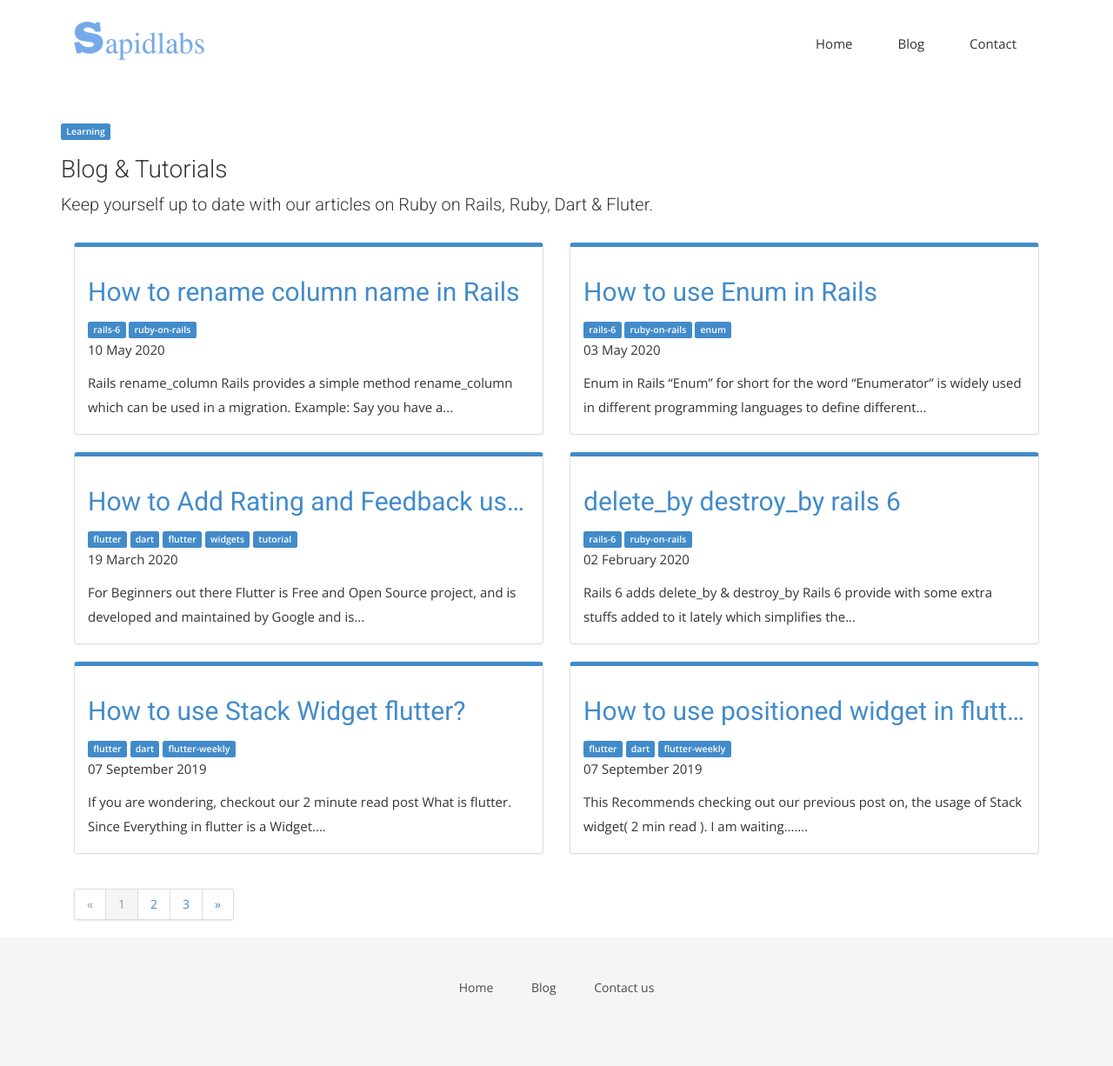
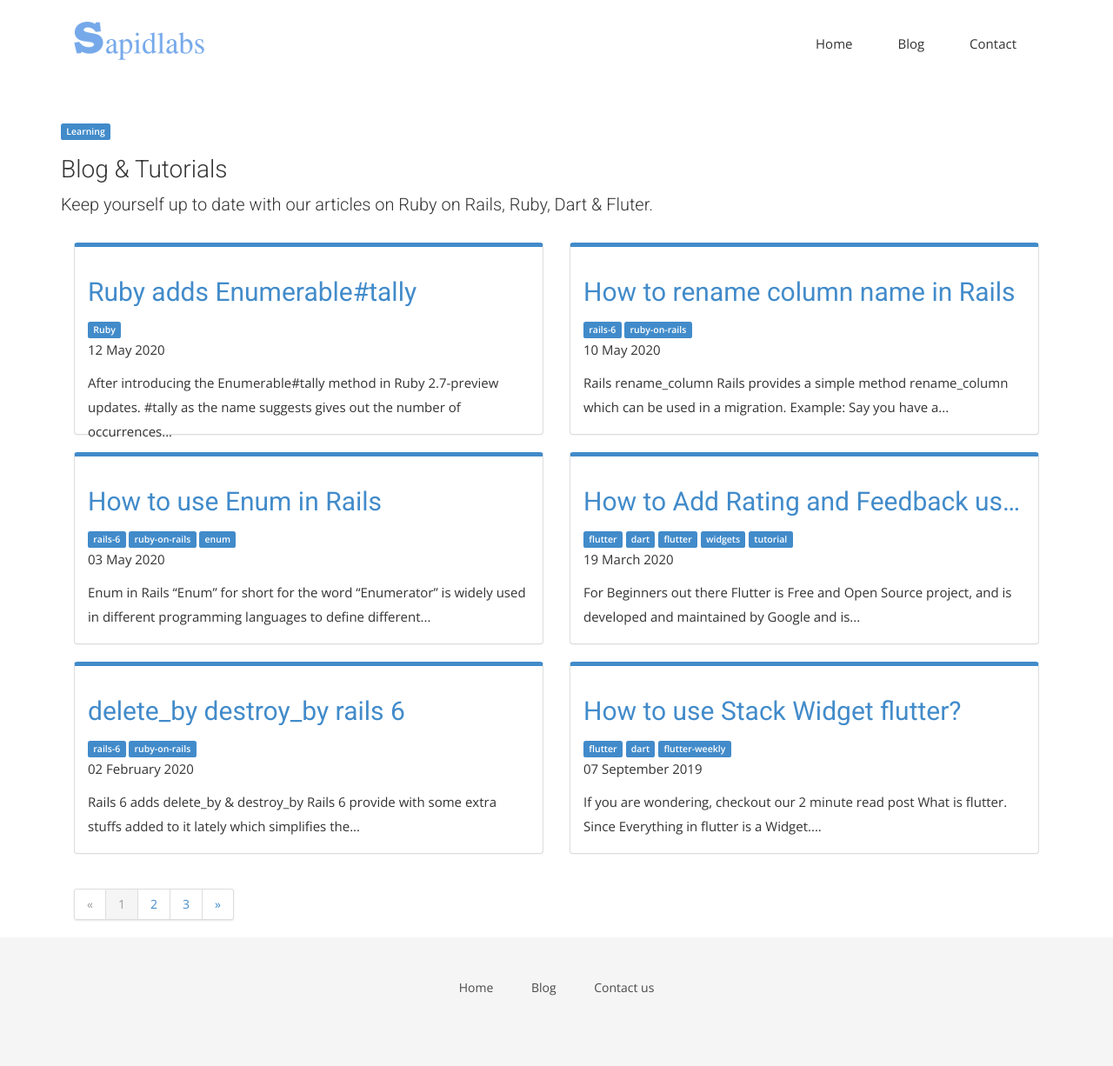
Before and after one commit to sapidlabs/sapidlabs.github.io, a Jekyll site: the page built from blog/index.html, in a window 1280 px wide. Shown: the whole page at 87% size. Built offline with Jekyll 4.4.1, drawn with Linux system fonts in a browser that asks for light colours; nearby versions of some CDN libraries; some web fonts are replaced; the list of posts is cut into pages by our own code.

Commit message:
[blog] Add ruby 2.7 tally method blog.

````diff
--- a/_includes/posts.html
+++ b/_includes/posts.html
@@ -1,6 +1,6 @@
 {% for post in include.posts %}
 
-  {% if post.tags contains 'Ruby' %}
+{% if post.tags contains 'ruby' %}
 {%- assign class_name = 'ruby-post' -%}
 {% endif %}
 
--- /dev/null
+++ b/_posts/ruby/2020-05-12-ruby-2-7-adds-tally-method.md
@@ -0,0 +1,37 @@
+---
+layout: post
+title: "Ruby adds Enumerable#tally"
+meta: "ruby enumerable tally sapidlabs"
+categories: "ruby"
+tags: 'Ruby'
+description: 'Ruby 2.7 adds Enumerable#tally'
+---
+
+<br />
+After introducing the Enumerable#tally method in [Ruby 2.7-preview](https://sapidlabs.com/ruby/2019/06/16/updates-in-ruby-2-7-0-preview1.html) updates.
+
+`#tally` as the name suggests gives out the number of occurrences of elements.
+
+### Before #tally
+```ruby
+  elements = [2, 3, 2, 4, 1]
+
+  tally_hash = Hash.new(0)
+
+  elements.each { |number| tally_hash[number] += 1 }
+
+  tally_hash
+  # => { 2 => 2, 3 => 1, 4 => 1, 1 => 1 }
+```
+
+### Ruby 2.7
+  More clean and elegant solution
+
+```ruby
+  elements = [2, 3, 2, 4, 1]
+
+  elements.tally
+  # => { 2 => 2, 3 => 1, 4 => 1, 1 => 1 }
+```
+
+Evolution of `#tally` is `#tally_by` that we discussed earlier in our [Ruby 2.7 Preview](https://sapidlabs.com/ruby/2019/06/16/updates-in-ruby-2-7-0-preview1.html) blog.
````
Lines whose indentation alone changed are shown as unchanged.
